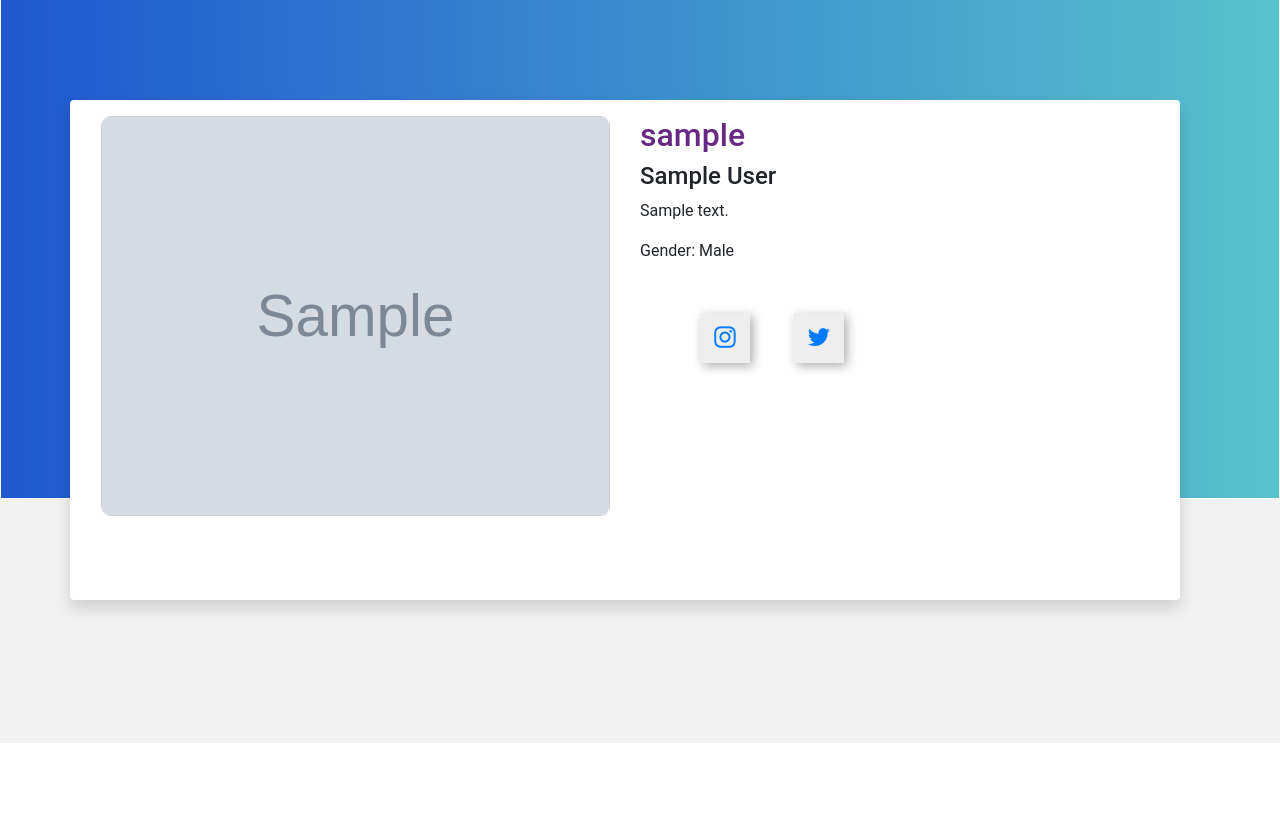
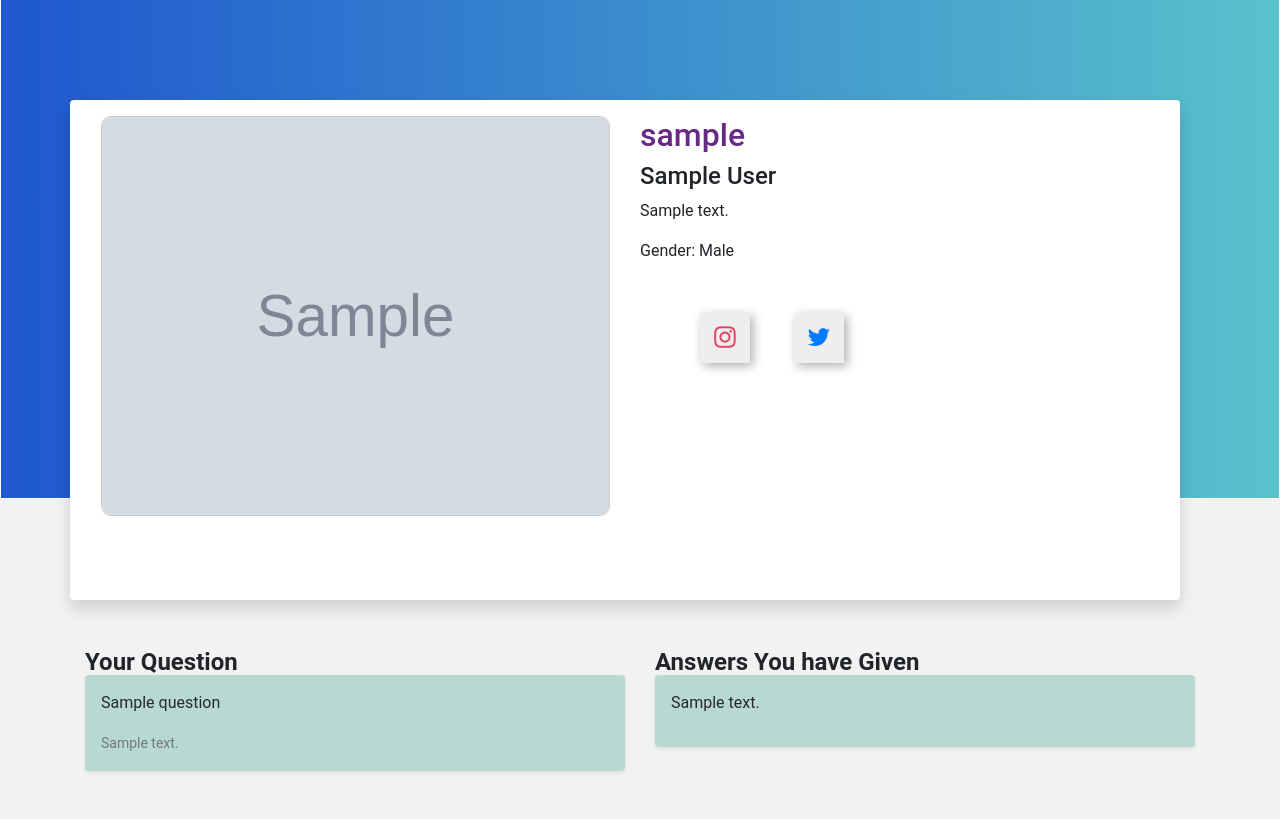
Before and after one commit to anshuUnity/QuestionandAnswer, a Django app: page /accounts/profile/detail/1 in a window 1280 px wide. Shown: the part 57-876 px from the top of the page. Before the commit the page ends 800 px from the top, so only its background shows below. Run offline with Django 3.2, Linux system fonts and the light colour scheme; tables that the repository leaves empty hold one stand-in row (values such as "Sample post"); grey boxes marked "Sample" are stand-in pictures; parts of the project's set-up code (start-up, migrations or seed data) failed here and were passed over; some libraries are stand-ins or nearby versions.

Commit message:
update and delete question added

```diff
--- a/querstion_and_answer/preciousLife/accounts/static/accounts/css/master.css
+++ b/querstion_and_answer/preciousLife/accounts/static/accounts/css/master.css
@@ -1,10 +1,19 @@
-
 .welcome{
   font-size: 35px;
 }
 
 .already-registered-message{
   color: blue;
+}
+
+::-moz-selection { /* Code for Firefox */
+  color: red;
+  background: yellow;
+}
+
+::selection{
+  color: red;
+  background: yellow;
 }
 
 
--- a/querstion_and_answer/preciousLife/accounts/templates/accounts/user_profile_page.html
+++ b/querstion_and_answer/preciousLife/accounts/templates/accounts/user_profile_page.html
@@ -23,6 +23,10 @@
         margin-top: 50px;
     }
 
+    .icon ul{
+        list-style: none;
+
+    }
 
     .icon ul li{
         display: inline-block;
@@ -39,6 +43,10 @@
         transition: 0.5s;
     }
 
+    .icon ul li:nth-child(1) i{
+        color: #e4405f;
+    }
+
     .icon ul li:nth-child(1):hover{
         color: #eee;
         border-radius: 50%;
@@ -52,6 +60,31 @@
 
     .username{
         animation: colorchange 20s infinite;
+    }
+
+    .question_content{
+        margin-top: -10px;
+        background: #b8d9d2 !important;
+        display: block;
+    }
+
+    .question_content .title{
+        text-decoration: none;
+        color: #272930;
+        width: 90%;
+    }
+
+    .question_content .title:hover{
+        text-decoration: none;
+        color: #2d6ff7;
+    }
+
+
+    /* question Content design */
+    .description{
+        font-size: 14px;
+        color: #707885;
+        line-height: 24px;
     }
 
 
@@ -136,6 +169,14 @@
         color: black;
     }
 
+    .title_edit_div{
+        display: flex;
+    }
+
+    .edit_delete_icon{
+        margin-left: auto;
+    }
+
     .detail_container{
         height: 500px;
         width: 100%;
@@ -152,6 +193,10 @@
     @media(max-width: 500px){
         .icon ul li{
             font-size: 15px;
+        }
+
+        .image_div img{
+            height: 300px;
         }
     }
 
@@ -188,7 +233,7 @@
                         {% if profile_detail.website_twitter %}
                         <li><a class="twitter" href="{{ profile_detail.website_twitter}}"><i class="fa fa-twitter" aria-hidden="true"></i></a></li>
                         {% else %}
-                        <li><a href="#" id="empty_link_clicked_twitter"><i class="fa fa-twitter" aria-hidden="true"></i></a></li>
+                        <li><a href="#" id="empty_link_clicked"><i class="fa fa-twitter" aria-hidden="true"></i></a></li>
 
                         {% endif %}
 
@@ -198,59 +243,90 @@
         </div>
     </div>
 
+    <div class="user_question">
+
+        <div class="container">
+            <div class="row">
+                <div class="col-xl-6 col-lg-6">
+                    <h4> <strong>Your Question</strong> </h4>
+                    {% for question in user_question %}
+                        <div class="question_content shadow-sm p-3 mb-5 bg-white rounded">
+                            <div class="title_edit_div">
+                                <a class="title" href=" {% url 'questions_answer:question_detail' slug=question.slug %} "><p> {{question.title}} </p></a>
+                                {% if request.user == question.user %}
+                                <div class="edit_delete_icon">
+                                    <p> <a class="btn btn-info btn-sm" href=" {% url 'questions_answer:update_qa' pk=question.pk %} "><i class="fa fa-pencil-square-o" aria-hidden="true"></i></a></p>
+
+                                </div>
+                                {% endif %}
+                            </div>
+
+                            <span class="description">{{question.description|safe}}</span>
+                        </div>
+                    {% endfor %}
+                </div>
+                <div class="col-xl-6 col-lg-6">
+                    <h4> <strong>Answers You have Given</strong> </h4>
+                    {% for answer in user_answer %}
+                        <div class="question_content shadow-sm p-3 mb-5 bg-white rounded">
+                            <div class="title_edit_div">
+                                <a class="title" href=" {% url 'questions_answer:question_detail' slug=answer.questions.slug %} "><p> {{answer.answer_description|safe}} </p></a>
+                                {% if request.user == answer.user %}
+                                <div class="edit_delete_icon">
+                                    <p> <a class="btn btn-info btn-sm" href=" {% url 'questions_answer:qa_answer_update' pk=answer.pk %} "><i class="fa fa-pencil-square-o" aria-hidden="true"></i></a></p>
+
+                                    <button type="button" class="btn btn-danger btn-sm" data-toggle="modal" data-target="#exampleModalCenter">
+                                        <i class="fa fa-trash"></i>
+                                    </button>
+                                </div>
+                                {% endif %}
+                            </div>
+
+                        </div>
+                            <!-- Modal -->
+                            <div class="modal fade" id="exampleModalCenter" tabindex="-1" role="dialog" aria-labelledby="exampleModalCenterTitle" aria-hidden="true">
+                                <div class="modal-dialog modal-dialog-centered" role="document">
+                                <div class="modal-content">
+                                    <div class="modal-header">
+                                    <h5 class="modal-title" id="exampleModalLongTitle">Delete</h5>
+                                    <button type="button" class="close" data-dismiss="modal" aria-label="Close">
+                                        <span aria-hidden="true">&times;</span>
+                                    </button>
+                                    </div>
+                                    <div class="modal-body">
+                                    Are You Sure you want to delete this?
+                                    </div>
+                                    <div class="modal-footer">
+                                        <button type="button" class="btn btn-secondary" data-dismiss="modal">Close</button>
+                                        <a class="btn btn-danger" href=" {% url 'questions_answer:qa_answer_delete' pk=answer.pk %} ">
+                                        Delete
+                                        </a>
+                                    </div>
+                                </div>
+                                </div>
+                            </div>
+                    {% endfor %}
+                </div>
+            </div>
+        </div>
+
+    </div>
+
     <script>
         const element = document.getElementById("empty_link_clicked");
         const alert_dialog = document.getElementById("alert_dialog");
-        const twitter_empty = document.getElementById("empty_link_clicked_twitter");
 
         element.addEventListener("click", function(){
             alert_dialog.style.display = "block";
         });
 
-        twitter_empty.addEventListener("click", function(){
-            alert_dialog.style.display = "block";
-        });
+        // confirmation dialog for delete
+        // $('#delete').click(function() {
+        //     return confirm("Are you sure you want to delete this?");
+        // });
 
     </script>
 
 </header>
 
 {% endblock %}
-
-<!-- <div class="main_div_profile_page">
-    <div class="alert" id="alert_dialog">
-        <span class="closebtn" onclick="this.parentElement.style.display='none';">&times;</span>
-        <strong>Oops!</strong> User has not given the link.
-    </div>
-    <div class="box_shadow_container">
-        <div class="image_div">
-            <img src="{{ profile_detail.profile_pic.url }}" alt="Oops Could not load the image">
-        </div>
-        <div class="detail_div">
-            <h2 class="username"> {{user.username}} </h2>
-            <h4>{{profile_detail.full_name}}</h4>
-            <p>{{ profile_detail.description }}</p>
-            <p> Gender: {{ profile_detail.gender }} </p>
-             <button id="button_click" type="submit" value="Click Me">Click</button> -->
-
-            <!-- <div class="icon">
-                <ul>
-                    {% if profile_detail.website_instagram %}
-                    <li><a href="{{ profile_detail.website_instagram}}"><i class="fa fa-instagram" aria-hidden="true"></i></a></li>
-                    {% else %}
-                    <li><a href="#" id="empty_link_clicked"><i class="fa fa-instagram" aria-hidden="true"></i></a></li>
-                    {% endif %}
-
-                    {% if profile_detail.website_twitter %}
-                    <li><a class="twitter" href="{{ profile_detail.website_twitter}}"><i class="fa fa-twitter" aria-hidden="true"></i></a></li>
-                    {% else %}
-                    <li><a href="#" id="empty_link_clicked_twitter"><i class="fa fa-twitter" aria-hidden="true"></i></a></li>
-                    {% endif %}
-
-                </ul>
-
-            </div>
-
-        </div>
-    </div> -->
-<!-- </div> -->
--- a/querstion_and_answer/preciousLife/accounts/views.py
+++ b/querstion_and_answer/preciousLife/accounts/views.py
@@ -13,6 +13,7 @@ from django.contrib.messages.views import SuccessMessageMixin
 from django.utils.decorators import method_decorator
 from django.contrib.auth.decorators import login_required
 from accounts.models import UserProfileInfo
+from questions_answer.models import Question, Answer
 
 
 # Create your views here.
@@ -36,9 +37,17 @@ class EditProfile(SuccessMessageMixin ,UpdateView):
     def get_object(self):
         return self.request.user.userprofileinfo
 
-
 class ProfileDetail(DetailView):
 
     model = UserProfileInfo
     context_object_name = 'profile_detail'
     template_name = 'accounts/user_profile_page.html'
+
+    def get_context_data(self, *args, **kwargs):
+        context = super().get_context_data(**kwargs)
+
+        user_question = Question.objects.filter(user = self.object.user).order_by('-published_date')[:3]
+        user_answer = Answer.objects.filter(user = self.object.user).order_by('-published_at')[:3]
+        context['user_question'] = user_question
+        context['user_answer'] = user_answer
+        return context
--- a/querstion_and_answer/preciousLife/notice/templates/notice/notice_list.html
+++ b/querstion_and_answer/preciousLife/notice/templates/notice/notice_list.html
@@ -72,6 +72,7 @@
         <div class="notifications col-xl-6 col-lg-6">
             <h3>New Notifications</h3>
             {% for notice in notices %}
+
             <a class="link" href="{% url 'notice:notice_update' %}?question_id={{notice.target.id}}&notice_id={{notice.id}}">
 
                 <div class="profile_image_notice_verb">
--- a/querstion_and_answer/preciousLife/preciousLife/settings.py
+++ b/querstion_and_answer/preciousLife/preciousLife/settings.py
@@ -114,7 +114,7 @@ SUMMERNOTE_CONFIG={
 
 # hitcount limit per ip address
 # default value = 0, unlimited
-HITCOUNT_HITS_PER_IP_LIMIT = 1
+HITCOUNT_HITS_PER_IP_LIMIT = 0
 
 MIDDLEWARE = [
     'django.middleware.security.SecurityMiddleware',
--- a/querstion_and_answer/preciousLife/questions_answer/form.py
+++ b/querstion_and_answer/preciousLife/questions_answer/form.py
@@ -20,5 +20,4 @@ class ImageForm(forms.ModelForm):
 class AnswerForm(forms.ModelForm):
     class Meta:
         model = Answer
-        fields = ('answer_description','questions')
-        widgets = {'questions': forms.HiddenInput()}
+        fields = ('answer_description',)
--- a/querstion_and_answer/preciousLife/questions_answer/models.py
+++ b/querstion_and_answer/preciousLife/questions_answer/models.py
@@ -15,13 +15,13 @@ from accounts.models import UserProfileInfo
 User = get_user_model()
 
 class Question(models.Model, HitCountMixin):
-    slug              =models.SlugField(max_length=255)
+    slug              =models.SlugField(max_length=264)
     title             =models.CharField(max_length=264, blank=False, null=False, unique=True)
     description       =models.TextField(max_length=None, blank=False, null=False)
     published_date    =models.DateTimeField()
     user              =models.ForeignKey(User, on_delete=models.CASCADE, related_name='question')
     tags              =TaggableManager(blank=True, help_text='Give the tags to the question')
-    likes             =models.ManyToManyField(User, related_name='likes')
+    likes             =models.ManyToManyField(User, related_name='likes', blank=True)
 
 
 
@@ -52,7 +52,7 @@ class Images(models.Model):
 
 
 class Answer(models.Model):
-    questions                = models.ForeignKey(Question, on_delete=models.CASCADE, blank=True)
+    questions               = models.ForeignKey(Question, on_delete=models.CASCADE)
     answer_description      = models.TextField(blank=False, null=False, verbose_name='answer_desc')
     published_at            = models.DateTimeField(auto_now_add=True)
     user                    = models.ForeignKey(User, on_delete=models.CASCADE)
--- a/querstion_and_answer/preciousLife/questions_answer/templates/question_answer/_delete_question_modal_.html
+++ b/querstion_and_answer/preciousLife/questions_answer/templates/question_answer/_delete_question_modal_.html
@@ -1,6 +1,6 @@
 <!-- Button trigger modal -->
-<button type="button" class="btn btn-primary" data-toggle="modal" data-target="#exampleModalCenter">
-    Delete
+<button type="button" class="btn btn-danger btn-sm delete-button" data-toggle="modal" data-target="#exampleModalCenter">
+  <i class="fa fa-trash"></i>
 </button>
 
   <!-- Modal -->
@@ -14,7 +14,7 @@
           </button>
         </div>
         <div class="modal-body">
-          Are You Sure you want to delete this question?
+          Are You Sure you want to delete this?
         </div>
         <div class="modal-footer">
             <button type="button" class="btn btn-secondary" data-dismiss="modal">Close</button>
--- a/querstion_and_answer/preciousLife/questions_answer/templates/question_answer/_feed_.html
+++ b/querstion_and_answer/preciousLife/questions_answer/templates/question_answer/_feed_.html
@@ -14,10 +14,6 @@
             </a>
             <p class="username">@{{questions.user.username}}</p>
             <p class="date">Asked: {{questions.published_date}}</p>
-
-            {% if request.user == questions.user %}
-            <p> <a href=" {% url 'questions_answer:update_qa' pk=questions.pk %} "> Edit<i class="fa fa-pencil-square-o" aria-hidden="true"></i></a></p>
-            {% endif %}
     </div>
 
     <div class="title_div">
--- a/querstion_and_answer/preciousLife/questions_answer/templates/question_answer/_feed_detail_.html
+++ b/querstion_and_answer/preciousLife/questions_answer/templates/question_answer/_feed_detail_.html
@@ -4,6 +4,7 @@
     <div class="profile_username_title_div">
 
         <div class="profile_username_div">
+
             <a href=" {% url 'accounts:profile_detail' pk=question.user.userprofileinfo.pk %} ">
                 {% if question.user.userprofileinfo.profile_pic %}
                 <img class="profile_image" src=" {{question.user.userprofileinfo.profile_pic.url}} " alt="">
@@ -14,9 +15,6 @@
             <p class="username">@{{question.user.username}}</p>
             <p class="date">Asked: {{question.published_date}}</p>
 
-            {% if request.user == question.user %}
-                {% include 'question_answer/_delete_question_modal_.html' %}
-            {% endif %}
         </div>
     </div>
 
@@ -68,6 +66,7 @@
     <hr>
     <div class="report_div">
         <a href="#" data-toggle='tooltip' data-placement="bottom" title="Report user"><i class="fa fa-exclamation-triangle" aria-hidden="true"></i> report</a>
+        {% include 'question_answer/_delete_question_modal_.html' %}
     </div>
     <hr>
     Answers
--- a/querstion_and_answer/preciousLife/questions_answer/templates/question_answer/_user_specific_nav.html
+++ b/querstion_and_answer/preciousLife/questions_answer/templates/question_answer/_user_specific_nav.html
@@ -1,4 +1,5 @@
 {% load notifications_tags %}
+{% if request.user.is_authenticated %}
 <div class="user_specific_navbar">
     <div class="profile_image_specific_nav">
         {% if user.userprofileinfo.profile_pic %}
@@ -20,7 +21,7 @@
                     <circle cx="4"
                         cy="4"
                         r="4"
-                        fill="#ff6b6b"
+                        fill="red"
                     ></circle>
             </svg>
             {% endif %}
@@ -29,3 +30,4 @@
         <p><i class="fa fa-pencil-square-o" aria-hidden="true"></i> Edit Profile</p>
     </div>
 </div>
+{% endif %}
--- a/querstion_and_answer/preciousLife/questions_answer/urls.py
+++ b/querstion_and_answer/preciousLife/questions_answer/urls.py
@@ -13,5 +13,7 @@ urlpatterns = [
     path('tag/<tag>/', views.SearchByTagView.as_view(), name='qa_tag'),
     path('likes/<slug>/', views.LikeView, name='likes'),
     path('update/<int:pk>/question/', views.update_question_view, name='update_qa'),
-    path('delete/question/<int:pk>', views.DeleteQuestion, name='qa_question_delete')
+    path('delete/question/<int:pk>', views.DeleteQuestion, name='qa_question_delete'),
+    path('edit/<int:pk>/answer/', views.AnswerUpdateView.as_view(), name='qa_answer_update'),
+    path('delete/<int:pk>/answer/', views.delete_answer, name='qa_answer_delete')
 ]
--- a/querstion_and_answer/preciousLife/templates/base.html
+++ b/querstion_and_answer/preciousLife/templates/base.html
@@ -6,16 +6,17 @@
     <meta name="viewport" content="width=device-width, initial-scale=1.0">
     <title>Precious Life</title>
     {% block extra_css %}{% endblock %}
+    <!-- Order Matters -->
     <link rel="stylesheet" href="https://stackpath.bootstrapcdn.com/bootstrap/4.5.0/css/bootstrap.min.css" integrity="sha384-9aIt2nRpC12Uk9gS9baDl411NQApFmC26EwAOH8WgZl5MYYxFfc+NcPb1dKGj7Sk" crossorigin="anonymous">
 
        <!-- Latest compiled and minified JavaScript -->
     <script src="https://code.jquery.com/jquery-3.5.1.slim.min.js" integrity="sha384-DfXdz2htPH0lsSSs5nCTpuj/zy4C+OGpamoFVy38MVBnE+IbbVYUew+OrCXaRkfj" crossorigin="anonymous"></script>
+    <script src="https://cdn.jsdelivr.net/npm/popper.js@1.16.0/dist/umd/popper.min.js" integrity="sha384-Q6E9RHvbIyZFJoft+2mJbHaEWldlvI9IOYy5n3zV9zzTtmI3UksdQRVvoxMfooAo" crossorigin="anonymous"></script>
+
     <script src="https://stackpath.bootstrapcdn.com/bootstrap/4.5.0/js/bootstrap.min.js" integrity="sha384-OgVRvuATP1z7JjHLkuOU7Xw704+h835Lr+6QL9UvYjZE3Ipu6Tp75j7Bh/kR0JKI" crossorigin="anonymous"></script>
 
     <!-- <script src="https://code.jquery.com/jquery-3.5.1.min.js"></script> -->
     <script src="https://ajax.googleapis.com/ajax/libs/jquery/3.5.1/jquery.min.js"></script>
-
-    <script src="https://cdn.jsdelivr.net/npm/popper.js@1.16.0/dist/umd/popper.min.js" integrity="sha384-Q6E9RHvbIyZFJoft+2mJbHaEWldlvI9IOYy5n3zV9zzTtmI3UksdQRVvoxMfooAo" crossorigin="anonymous"></script>
 
     <link href="https://fonts.googleapis.com/css?family=Montserrat" rel="stylesheet">
 
```
Also changed, not shown: querstion_and_answer/preciousLife/questions_answer/templates/question_answer/_answer_feed_.html (+17 -0 lines), querstion_and_answer/preciousLife/questions_answer/templates/question_answer/answer_update.html (added, +8 -0 lines), querstion_and_answer/preciousLife/questions_answer/templates/question_answer/question_detail.html (+28 -18 lines), querstion_and_answer/preciousLife/questions_answer/views.py (+31 -14 lines), querstion_and_answer/preciousLife/questions_answer/migrations/0020_auto_20200815_1128.py (added), querstion_and_answer/preciousLife/questions_answer/migrations/0021_auto_20200815_1234.py (added), querstion_and_answer/preciousLife/questions_answer/migrations/0022_auto_20200815_2158.py (added).
